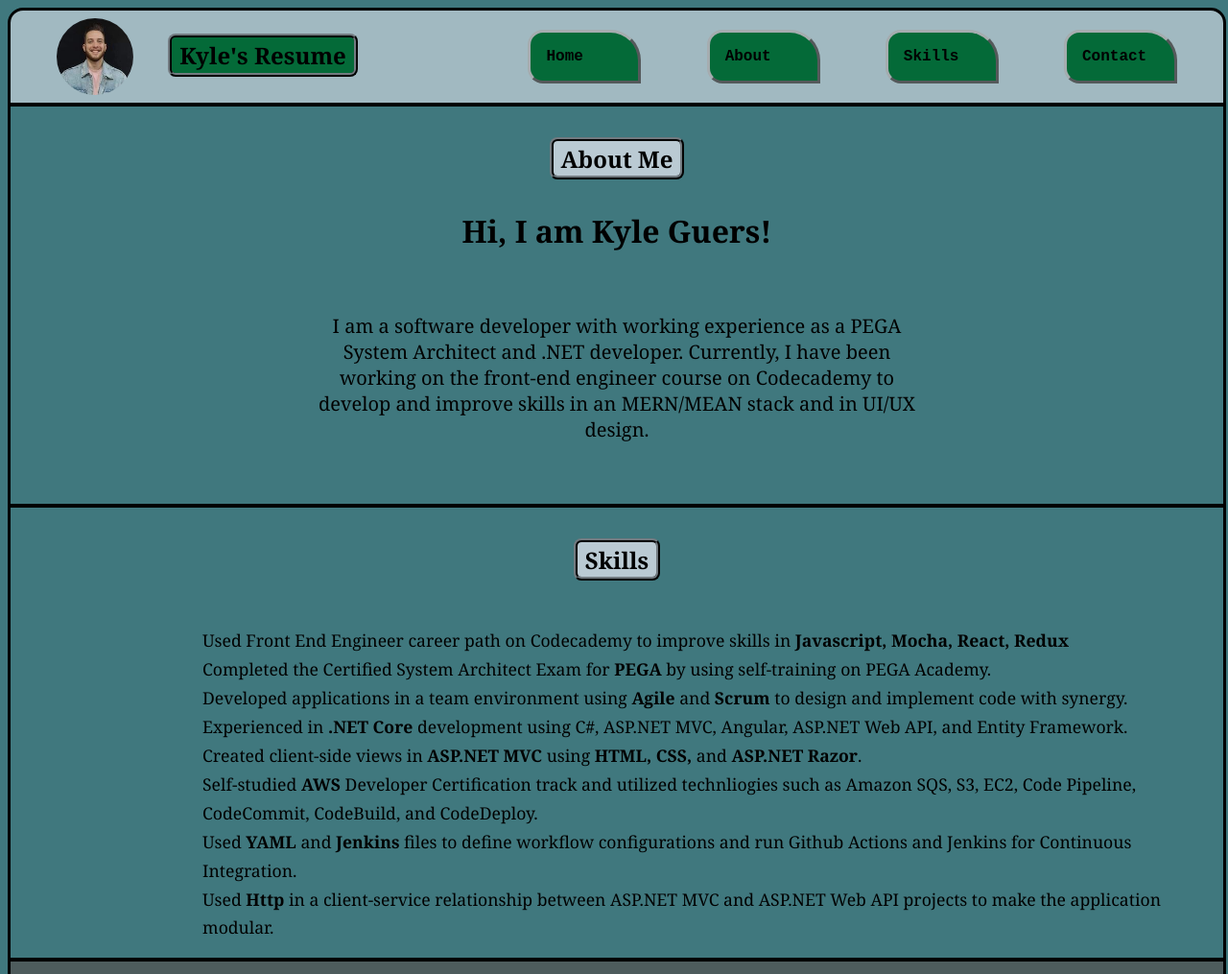
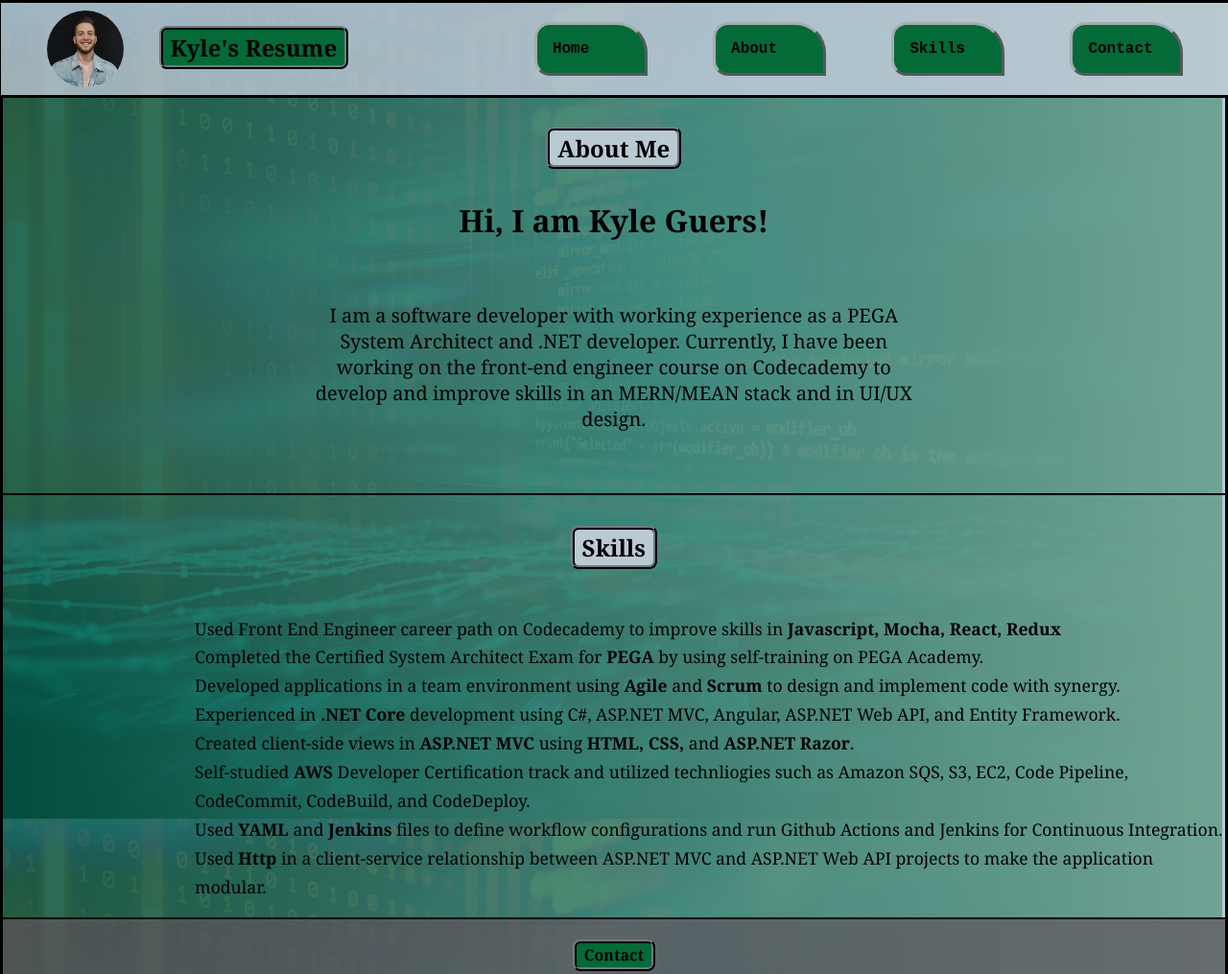
Before and after one commit to kguers/kguers.github.io, a plain HTML site: page index.html in a window 1280 px wide. Shown: the top 1015 px of the page at 96% size. Drawn offline with Linux system fonts and the light colour scheme.

Commit message:
width adjustment and background

```diff
--- a/public/styles.css
+++ b/public/styles.css
@@ -1,44 +1,30 @@
 body{
     font-family: Georgia, 'Times New Roman', Times, serif;
     box-sizing: border-box;
-    background-color: rgba(0, 76, 84, .75);
+    background:linear-gradient(90deg, rgba(0, 76, 84, .75), rgba(186, 202, 211,1)), url(./code.jpg) no-repeat center center fixed;
+    background-size: cover;
+    width: 99.5%;
+    margin: 0 auto;
 }
-/* Scrollbar */
-/* width */
-::-webkit-scrollbar {
-    width: 20px;
-    height: 20px;
-  }
 
-  /* Track */
-  ::-webkit-scrollbar-track {
-    box-shadow: inset 0 0 5px (165, 172, 175);
-    border-radius: 2px;
-  }
-
-  /* Handle */
-  ::-webkit-scrollbar-thumb {
-    background: (165, 172, 175);
-    border-radius: 2px;
-  }
-
-  /* Handle on hover */
-  ::-webkit-scrollbar-thumb:hover {
-    background: rgba(165,172,175,.8);
-  }
-
+header {
+  position: fixed;
+  width: 100%;
+  z-index: 2;
+}
 nav {
-  display: inline-block;
+  position: relative;
+  display: block;
   width: 100%;
   align-content:center;
   justify-content:center;
   background-color: rgba(186, 202, 211,.8);
   border: .2rem solid black;
-  border-bottom: .1rem solid black;
-  border-radius: 1rem 1rem 0 0;
   height: 6rem;
+  right: .3rem;
+  z-index: 5;
 }
-
+/* 1100px width threshold for nav */
 .pfp {
   position: relative;
   margin: .5rem 1rem 0 3rem;
@@ -86,6 +72,14 @@ nav ul li:hover {
   cursor: pointer;
 }
 
+main {
+  position: relative;
+  top: 6.2rem;
+  right: .2rem;
+  width: 100%;
+  background-color: rgba(4,106,56, .4);
+}
+
 h2 {
   display: inline-block;
   margin: 2rem 0;
@@ -101,6 +95,7 @@ h2 {
   text-align:center;
   width:100%;
   border: .2rem solid black;
+  border-top: .1rem solid black;
   border-bottom: .1rem solid black;
 }
 
@@ -125,12 +120,15 @@ h2 {
 
 footer {
   display: inline-block;
+  position: relative;
   justify-content: space-around;
   background-color:rgba(82, 86, 85, 0.8);
   border: .2rem solid black;
-  border-radius: 0 0 1rem 1rem;
+  border-top: .1rem solid black;
   width: 100%;
   text-align: center;
+  top: 6.2rem;
+  right: .2rem;
 }
 
 h4 {
```
Also changed, not shown: public/code.jpg (added), 1 other file.
